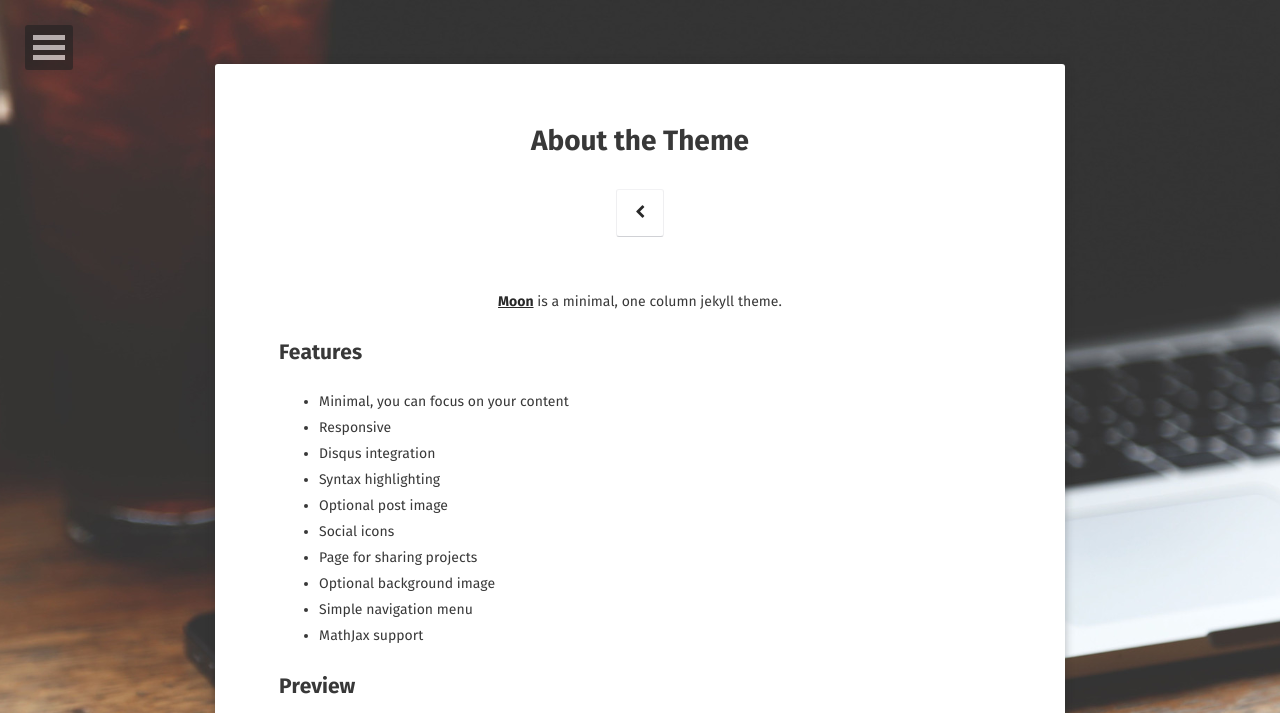
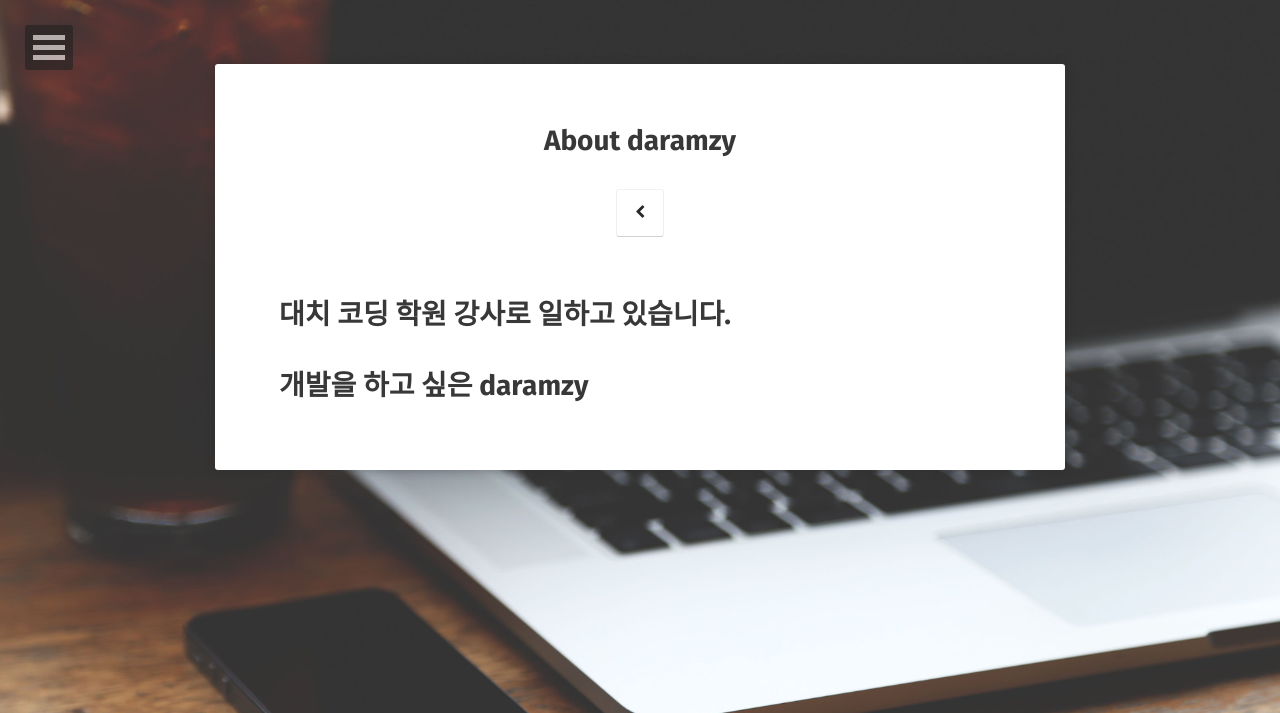
Before and after one commit to be-kid/old-blog, a Jekyll site: the page built from about/index.md, in a window 1280 px wide. Shown: the top 713 px of the page. Built offline with Jekyll 4.4.1, drawn with Linux system fonts in a browser that asks for light colours; some web fonts are replaced; some of the changed text lies outside the part shown; grey boxes are pictures that could not be loaded.

Commit message:
about update

```diff
--- a/about/index.md
+++ b/about/index.md
@@ -1,37 +1,11 @@
 ---
 layout: page
-title: About the Theme
-tags: [about, Jekyll, theme, moon]
-date: 2016-03-21
+title: About daramzy
+tags: [about, coding]
+date: 2021-05-01
 comments: false
 ---
 
-<center><a href="http://taylantatli.github.io/Moon"><b>Moon</b></a> is a minimal, one column jekyll theme.</center>
+# 대치 코딩 학원 강사로 일하고 있습니다.
 
-## Features
-* Minimal, you can focus on your content
-* Responsive
-* Disqus integration
-* Syntax highlighting
-* Optional post image
-* Social icons
-* Page for sharing projects
-* Optional background image
-* Simple navigation menu
-* MathJax support
-
-## Preview
-
-{% capture images %}
-    https://cloud.githubusercontent.com/assets/754514/14509720/61c61058-01d6-11e6-93ab-0918515ecd56.png
-    https://cloud.githubusercontent.com/assets/754514/14509716/61ac6c8e-01d6-11e6-879f-8308883de790.png
-{% endcapture %}
-{% include gallery images=images caption="Screenshots of Moon Theme" cols=2 %}
-
-See a [live version of Moon](http://taylantatli.github.io/Moon) hosted on GitHub.
-
-## Getting Started
-
-To learn how to install and use this theme check out the [Setup Guide](http://taylantatli.me/Moon/moon-theme/) for more information.
-
-[Install Moon](https://github.com/TaylanTatli/Moon){: .btn}
+# 개발을 하고 싶은 daramzy
```
